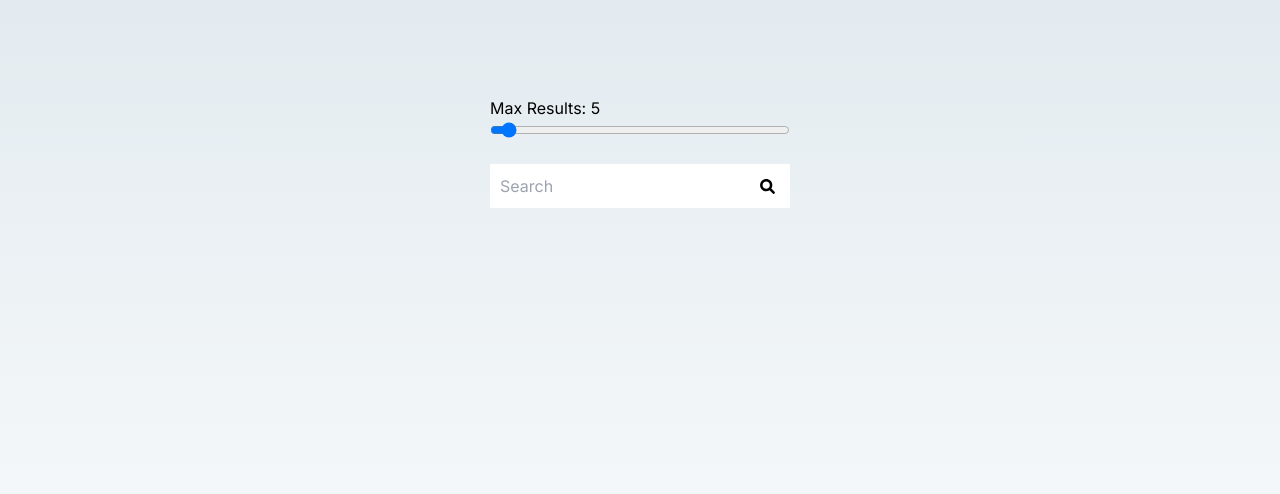
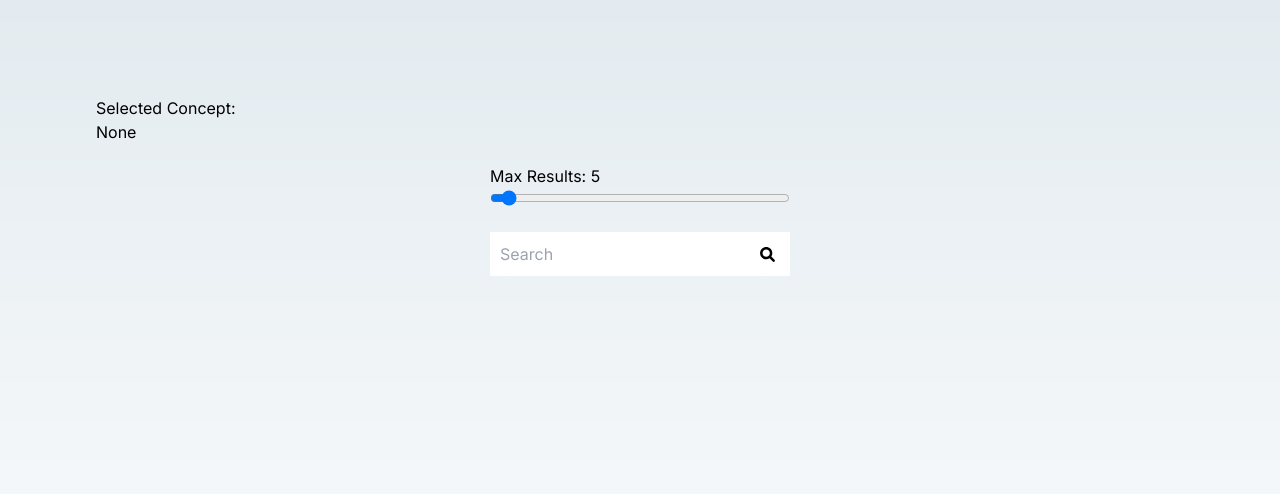
Before and after one commit to Khegyi/b2i-QuickSearch, a Next.js app in the folder quick-search/: page / in a window 1280 px wide. Shown: the top 494 px of the page. Built offline with nearby package versions, Linux system fonts and the light colour scheme.

Commit message:
added new selected concept display component

```diff
--- /dev/null
+++ b/quick-search/app/components/DisplayConcept.tsx
@@ -0,0 +1,20 @@
+import React from "react";
+
+interface DisplayConceptProps {
+  selectedConcept: { id: string; term: string } | null;
+}
+
+const DisplayConcept: React.FC<DisplayConceptProps> = ({ selectedConcept }) => {
+  return (
+    <div className="text-md ">
+      <span>Selected Concept:</span>
+      <div>
+        {selectedConcept !== null
+          ? selectedConcept?.id + " | " + selectedConcept?.term
+          : "None"}{" "}
+      </div>
+    </div>
+  );
+};
+
+export default DisplayConcept;
--- a/quick-search/app/page.tsx
+++ b/quick-search/app/page.tsx
@@ -1,119 +1,25 @@
-import Image from "next/image";
+"use client";
+import DisplayConcept from "./components/DisplayConcept";
 import QuickSearch from "./components/QucikSearch";
+import {  useState } from "react";
+
+interface DisplayConceptProps {
+  id: string;
+  term: string;
+}
 
 export default function Home() {
+  const [selectedConcept, setSelectedConcept] =
+    useState<DisplayConceptProps | null>(null);
   return (
+    <main className="flex min-h-screen flex-col items-center p-24">
+      <div className="relative flex place-items-center w-full pb-5">
+      <DisplayConcept selectedConcept={selectedConcept} />
+      </div>
+      <div className="relative flex place-items-center">
 
-
-
-
-    <main className="flex min-h-screen flex-col items-center justify-between p-24">
-  {/*     <div className="z-10 w-full max-w-5xl items-center justify-between font-mono text-sm lg:flex">
-        <p className="fixed left-0 top-0 flex w-full justify-center border-b border-gray-300 bg-gradient-to-b from-zinc-200 pb-6 pt-8 backdrop-blur-2xl dark:border-neutral-800 dark:bg-zinc-800/30 dark:from-inherit lg:static lg:w-auto  lg:rounded-xl lg:border lg:bg-gray-200 lg:p-4 lg:dark:bg-zinc-800/30">
-          Get started by editing&nbsp;
-          <code className="font-mono font-bold">app/page.tsx</code>
-        </p>
-        <div className="fixed bottom-0 left-0 flex h-48 w-full items-end justify-center bg-gradient-to-t from-white via-white dark:from-black dark:via-black lg:static lg:size-auto lg:bg-none">
-          <a
-            className="pointer-events-none flex place-items-center gap-2 p-8 lg:pointer-events-auto lg:p-0"
-            href="https://vercel.com?utm_source=create-next-app&utm_medium=appdir-template&utm_campaign=create-next-app"
-            target="_blank"
-            rel="noopener noreferrer"
-          >
-            By{" "}
-            <Image
-              src="/vercel.svg"
-              alt="Vercel Logo"
-              className="dark:invert"
-              width={100}
-              height={24}
-              priority
-            />
-          </a>
-        </div>
+        <QuickSearch setSelectedConcept={setSelectedConcept} />
       </div>
- */}
-      <div className="relative flex place-items-center">
-    {/*     <Image
-          className="relative dark:drop-shadow-[0_0_0.3rem_#ffffff70] dark:invert"
-          src="/next.svg"
-          alt="Next.js Logo"
-          width={180}
-          height={37}
-          priority
-        /> */}
-      <QuickSearch />
-      </div>
-
-    {/*   <div className="mb-32 grid text-center lg:mb-0 lg:w-full lg:max-w-5xl lg:grid-cols-4 lg:text-left">
-        <a
-          href="https://nextjs.org/docs?utm_source=create-next-app&utm_medium=appdir-template&utm_campaign=create-next-app"
-          className="group rounded-lg border border-transparent px-5 py-4 transition-colors hover:border-gray-300 hover:bg-gray-100 hover:dark:border-neutral-700 hover:dark:bg-neutral-800/30"
-          target="_blank"
-          rel="noopener noreferrer"
-        >
-          <h2 className="mb-3 text-2xl font-semibold">
-            Docs{" "}
-            <span className="inline-block transition-transform group-hover:translate-x-1 motion-reduce:transform-none">
-              -&gt;
-            </span>
-          </h2>
-          <p className="m-0 max-w-[30ch] text-sm opacity-50">
-            Find in-depth information about Next.js features and API.
-          </p>
-        </a>
-
-        <a
-          href="https://nextjs.org/learn?utm_source=create-next-app&utm_medium=appdir-template-tw&utm_campaign=create-next-app"
-          className="group rounded-lg border border-transparent px-5 py-4 transition-colors hover:border-gray-300 hover:bg-gray-100 hover:dark:border-neutral-700 hover:dark:bg-neutral-800/30"
-          target="_blank"
-          rel="noopener noreferrer"
-        >
-          <h2 className="mb-3 text-2xl font-semibold">
-            Learn{" "}
-            <span className="inline-block transition-transform group-hover:translate-x-1 motion-reduce:transform-none">
-              -&gt;
-            </span>
-          </h2>
-          <p className="m-0 max-w-[30ch] text-sm opacity-50">
-            Learn about Next.js in an interactive course with&nbsp;quizzes!
-          </p>
-        </a>
-
-        <a
-          href="https://vercel.com/templates?framework=next.js&utm_source=create-next-app&utm_medium=appdir-template&utm_campaign=create-next-app"
-          className="group rounded-lg border border-transparent px-5 py-4 transition-colors hover:border-gray-300 hover:bg-gray-100 hover:dark:border-neutral-700 hover:dark:bg-neutral-800/30"
-          target="_blank"
-          rel="noopener noreferrer"
-        >
-          <h2 className="mb-3 text-2xl font-semibold">
-            Templates{" "}
-            <span className="inline-block transition-transform group-hover:translate-x-1 motion-reduce:transform-none">
-              -&gt;
-            </span>
-          </h2>
-          <p className="m-0 max-w-[30ch] text-sm opacity-50">
-            Explore starter templates for Next.js.
-          </p>
-        </a>
-
-        <a
-          href="https://vercel.com/new?utm_source=create-next-app&utm_medium=appdir-template&utm_campaign=create-next-app"
-          className="group rounded-lg border border-transparent px-5 py-4 transition-colors hover:border-gray-300 hover:bg-gray-100 hover:dark:border-neutral-700 hover:dark:bg-neutral-800/30"
-          target="_blank"
-          rel="noopener noreferrer"
-        >
-          <h2 className="mb-3 text-2xl font-semibold">
-            Deploy{" "}
-            <span className="inline-block transition-transform group-hover:translate-x-1 motion-reduce:transform-none">
-              -&gt;
-            </span>
-          </h2>
-          <p className="m-0 max-w-[30ch] text-balance text-sm opacity-50">
-            Instantly deploy your Next.js site to a shareable URL with Vercel.
-          </p>
-        </a>
-      </div> */}
     </main>
   );
 }
```
